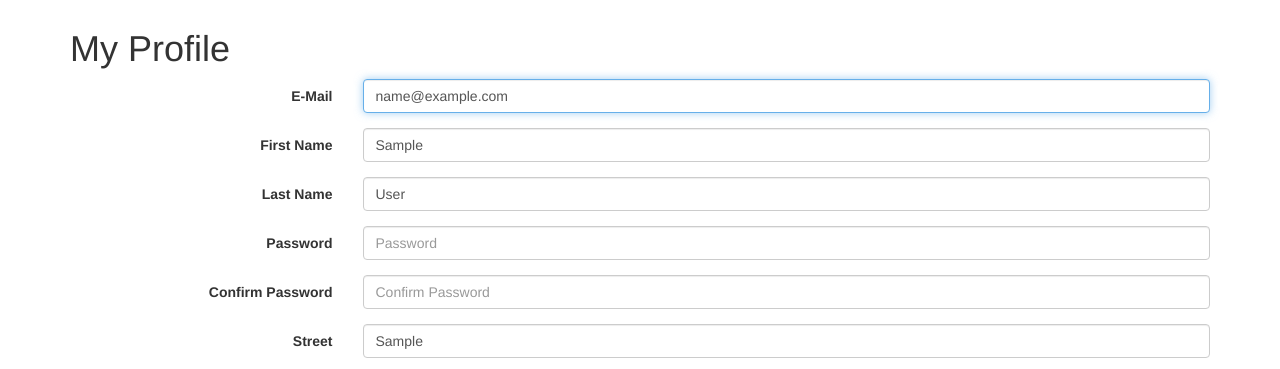
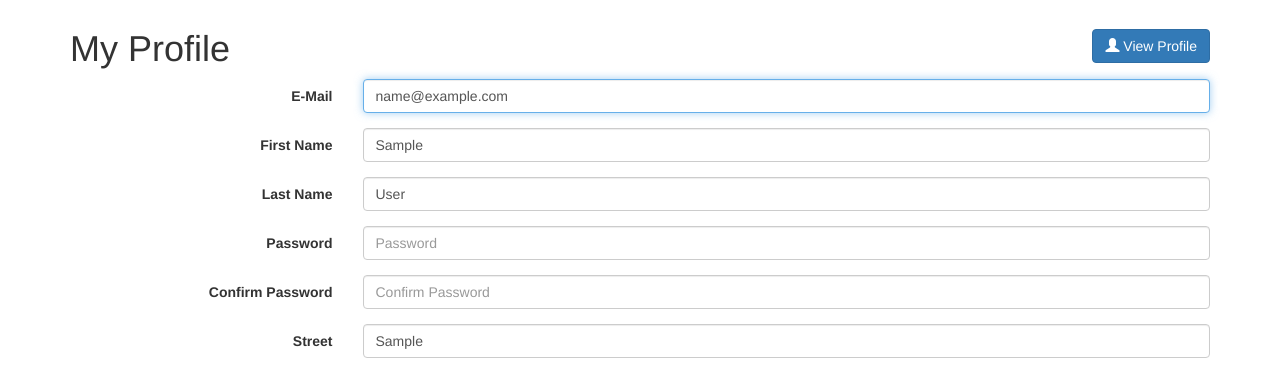
Before and after one commit to JoelNiklaus/EcoGame, a Java web app: page /profile in a window 1280 px wide. Shown: the part 51-420 px from the top of the page. Run offline with Spring Boot 4, a stand-in JSP engine, Linux system fonts and the light colour scheme; a user stored in the database is signed in; tables that the repository leaves empty hold one stand-in row (values such as "Sample post"); data that the repository does not hold is empty; the project's own start-up code is not run, and a stand-in starts its controllers and pages; some libraries are stand-ins or nearby versions.

Commit message:
fixed profile phote displaying bug

```diff
--- a/src/main/java/ch/joelniklaus/ecogame/controller/AuthenticationController.java
+++ b/src/main/java/ch/joelniklaus/ecogame/controller/AuthenticationController.java
@@ -227,6 +227,7 @@ public class AuthenticationController extends ParentController {
 	@RequestMapping(value = "/profile", method = RequestMethod.GET)
 	public String profile(Model model) {
 		model.addAttribute("profileForm", new SignupForm(authService.getLoggedInUser()));
+		model.addAttribute("player", authService.getLoggedInUser());
 
 		return "profile";
 	}
@@ -240,7 +241,8 @@ public class AuthenticationController extends ParentController {
 	 */
 	@RequestMapping(value = "/profile", method = RequestMethod.POST)
 	public String profile(Model model,
-			@ModelAttribute("profileForm") @Valid SignupForm profileForm, BindingResult result) {
+			@ModelAttribute("profileForm") @Valid SignupForm profileForm, BindingResult result,
+			RedirectAttributes redirectAttributes) {
 		if (result.hasErrors()) {
 			model.addAttribute("error", "Please enter valid data.");
 			model.addAttribute("profileForm", profileForm);
@@ -249,7 +251,8 @@ public class AuthenticationController extends ParentController {
 
 		try {
 			authService.updateProfile(profileForm);
-			model.addAttribute("success", "Profile changes successfully saved");
+			redirectAttributes.addFlashAttribute("success", "Profile changes successfully saved");
+			return "redirect:/profile";
 		} catch (InvalidUserException e) {
 			model.addAttribute("error", "Profile changes could not be saved: " + e.getMessage());
 		} catch (NullPointerException e) {
--- a/src/main/webapp/pages/otherProfileView.jsp
+++ b/src/main/webapp/pages/otherProfileView.jsp
@@ -10,7 +10,7 @@
 <div class="row">
 	<div class="col-sm-4">
 		<c:if test="${not empty otherUser.profileImage}">
-			<img width="300px" class="gallery" src="/ecogame/img/ad/${otherUser.profileImage.fileName}" />
+			<img width="300px" class="gallery" src="/ecogame/img/pictures/${otherUser.profileImage.fileName}" />
 		</c:if>
 		<c:if test="${empty otherUser.profileImage}">
 			<img width="300px" class="gallery" src="/ecogame/img/Profile_Placeholder.jpg" />
--- a/src/main/webapp/pages/profile.jsp
+++ b/src/main/webapp/pages/profile.jsp
@@ -10,10 +10,10 @@
 
 <script src="http://code.jquery.com/jquery-1.10.2.js"></script>
 <link href="/ecogame/css/dropzone.css" type="text/css" rel="stylesheet" />
-<h1>My Profile</h1>
+<h1>My Profile <a href="otherProfileView/${player.id}" class="btn btn-primary pull-right"><span class="glyphicon glyphicon-user"></span> View Profile</a></h1>
+
 
 <c:import url="template/alerts.jsp" />
-
 
 <form:form class="form-horizontal" role="form" method="post" modelAttribute="profileForm" action="profile"
 	id="profileForm" autocomplete="on">
@@ -143,7 +143,7 @@ var dropZone = new Dropzone("#file-dropzone", {
 					// get file Size
 					var xhr = new XMLHttpRequest();
 					var size = 0;
-					xhr.open('HEAD', '/ecogame/img/ad/'+data, false);
+					xhr.open('HEAD', '/ecogame/img/pictures/'+data, false);
 					xhr.onreadystatechange = function(){
 					  if ( xhr.readyState == 4 ) {
 					    if ( xhr.status == 200 ) {
@@ -159,7 +159,7 @@ var dropZone = new Dropzone("#file-dropzone", {
 					// Call the default addedfile event handler
 					dropZone.emit("addedfile", mockFile);
 					// And optionally show the thumbnail of the file:
-					dropZone.emit("thumbnail", mockFile, '/ecogame/img/ad/'+data);
+					dropZone.emit("thumbnail", mockFile, '/ecogame/img/pictures/'+data);
 					dropZone.files.push( mockFile );
 					dropZone.emit("success", mockFile, image);
 				});
```
Also changed, not shown: src/main/java/ch/joelniklaus/ecogame/controller/FileUploadController.java (+24 -18 lines), src/main/java/ch/joelniklaus/ecogame/controller/pojos/SignupForm.java (line endings or trailing spaces), 1 other file.
